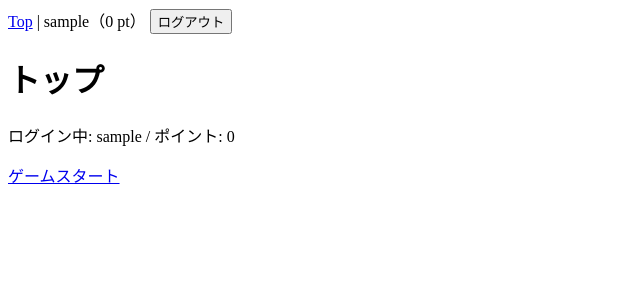
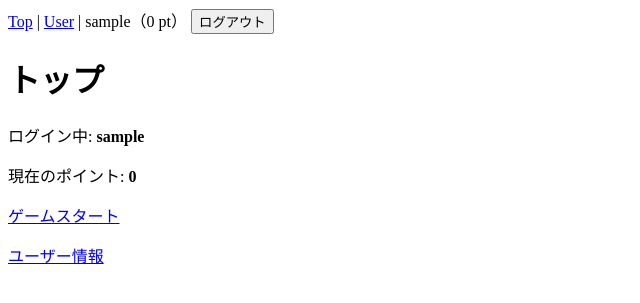
Before and after one commit to nakaokazuki/blackjack, a Django app: page / in a window 1280 px wide. Shown: the top 303 px of the page, without its empty margins (0-640 px from the left). Run offline with Django 4.2, Linux system fonts and the light colour scheme; the visitor is signed in with stand-in values (Sample User, id 1).

Commit message:
6. URL 設計と画面ルーティング（User 画面・Top 導線）

```diff
--- a/game/urls.py
+++ b/game/urls.py
@@ -5,6 +5,7 @@ from . import views
 
 urlpatterns = [
     path("", views.top, name="top"),
+    path("user/", views.user_page, name="user"),
     path("user/register/", views.SignUpView.as_view(), name="register"),
     path(
         "user/login/",
--- a/game/views.py
+++ b/game/views.py
@@ -7,8 +7,13 @@ from .forms import CustomUserCreationForm
 
 
 def top(request):
-    """トップ（仮）。第 6 章で本格実装。"""
+    """トップ（仕様 6.1）。"""
     return render(request, "game/top.html")
+
+
+def user_page(request):
+    """ユーザー画面（仕様 6.3）。未ログインは登録・ログインへ誘導。"""
+    return render(request, "game/user.html")
 
 
 class SignUpView(CreateView):
--- a/templates/base.html
+++ b/templates/base.html
@@ -7,6 +7,7 @@
 <body>
   <header>
     <a href="{% url 'top' %}">Top</a>
+    | <a href="{% url 'user' %}">User</a>
     {% if user.is_authenticated %}
       | {{ user.username }}（{{ user.points }} pt）
       <form action="{% url 'logout' %}" method="post" style="display:inline;">
--- a/templates/game/top.html
+++ b/templates/game/top.html
@@ -3,9 +3,19 @@
 {% block content %}
 <h1>トップ</h1>
 {% if user.is_authenticated %}
-  <p>ログイン中: {{ user.username }} / ポイント: {{ user.points }}</p>
-  <p><a href="{% url 'game' %}">ゲームスタート</a></p>
+  <p>ログイン中: <strong>{{ user.username }}</strong></p>
+  <p>現在のポイント: <strong>{{ user.points }}</strong></p>
+  <p>
+    <a href="{% url 'game' %}" role="button">ゲームスタート</a>
+  </p>
+  <p><a href="{% url 'user' %}">ユーザー情報</a></p>
 {% else %}
-  <p>プレイするには<a href="{% url 'login' %}">ログイン</a>または<a href="{% url 'register' %}">登録</a>してください。</p>
+  <p>
+    <a href="{% url 'game' %}">ゲームスタート</a>
+    （未ログインの場合はログイン画面へ移動します）
+  </p>
+  <p>
+    <a href="{% url 'user' %}">ユーザー登録・ログイン</a>
+  </p>
 {% endif %}
 {% endblock %}
```
Also changed, not shown: templates/game/user.html (added, +21 -0 lines).
